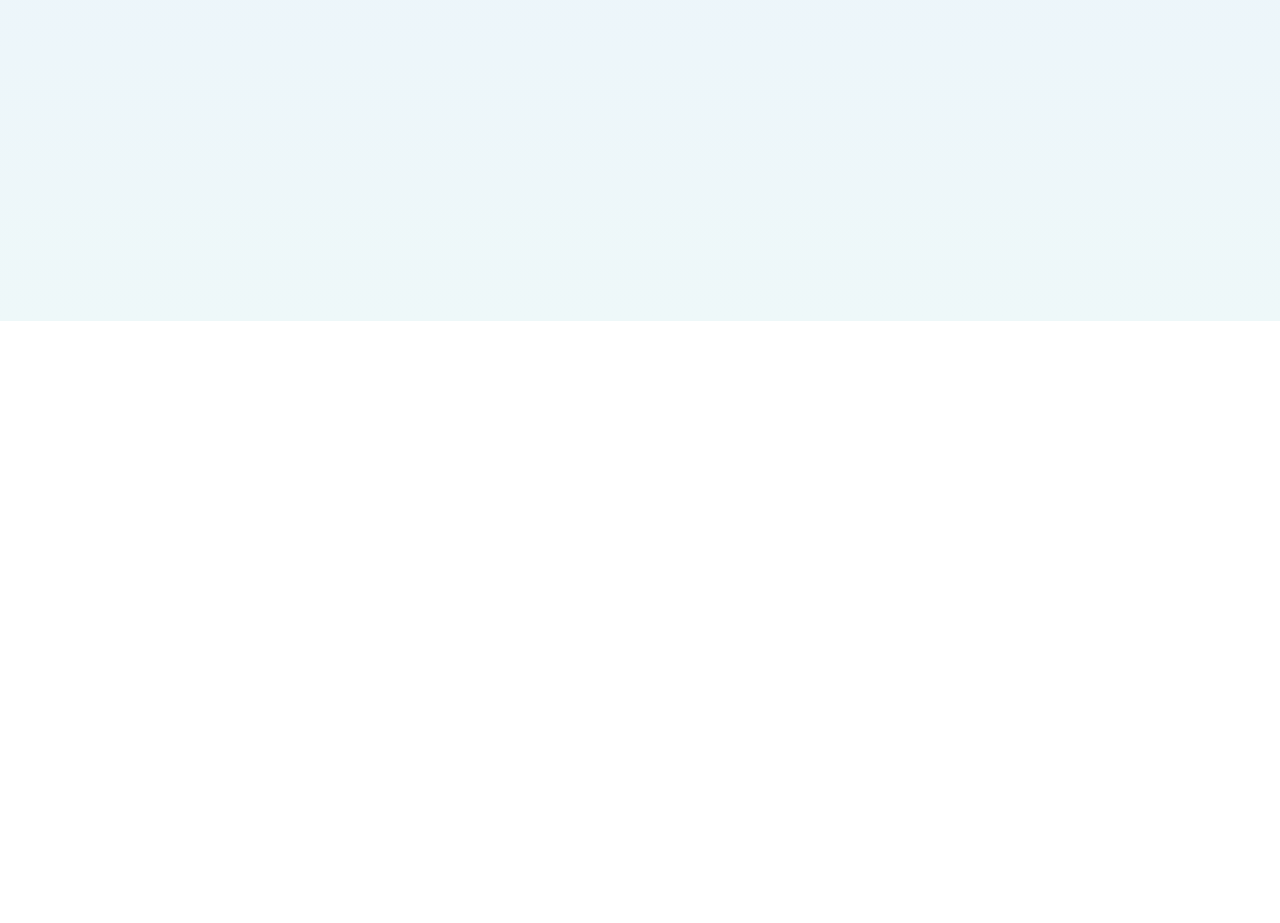
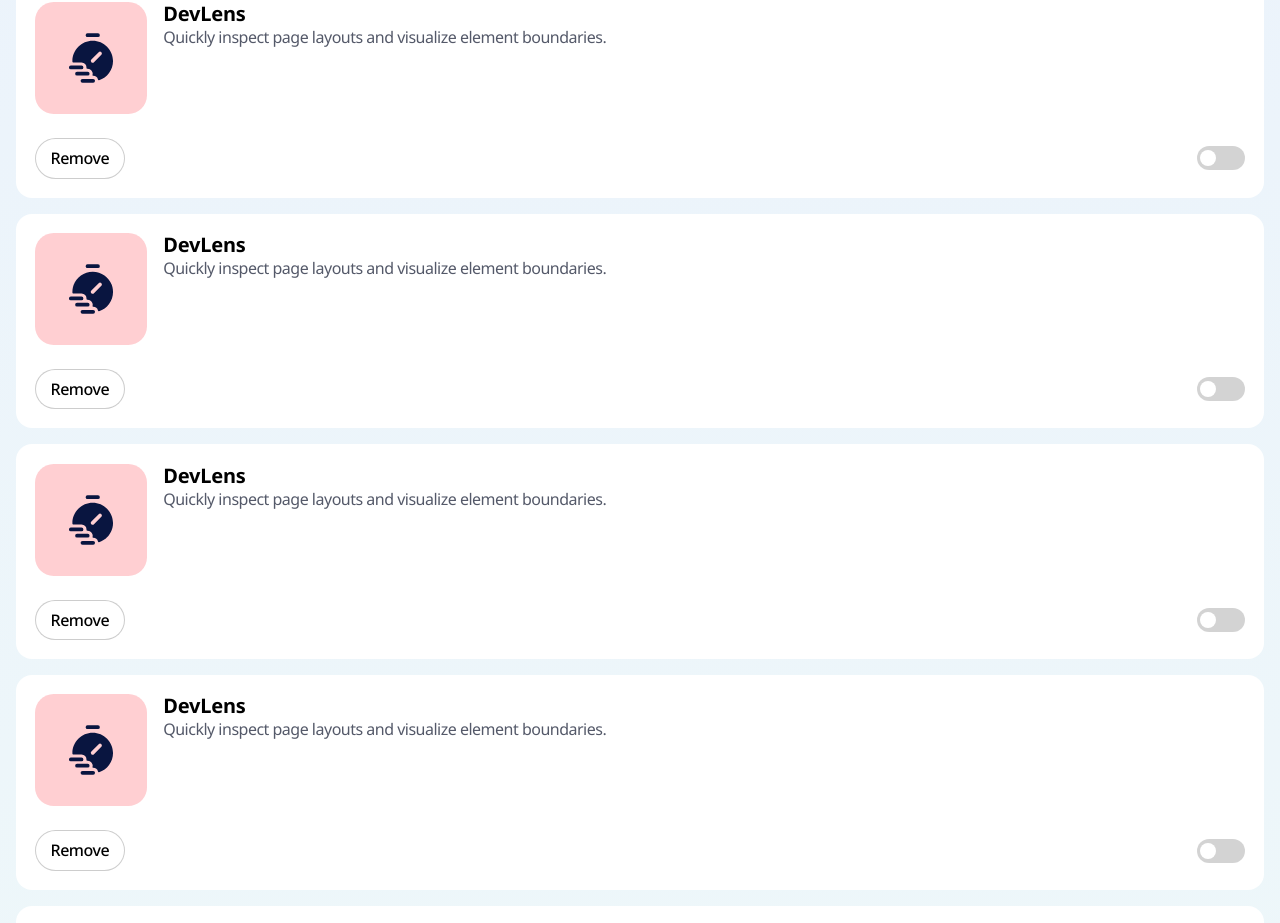
Before and after one commit to Dzik0/browser-extension, a React (Vite) app: page / in a window 1280 px wide. Shown: the part 479-1402 px from the top of the page. Before the commit the page ends 800 px from the top, so only its background shows below. Built offline with nearby package versions, Linux system fonts and the light colour scheme.

Commit message:
Moved single item into a new component and changed main to grid display css

```diff
--- a/src/App.jsx
+++ b/src/App.jsx
@@ -1,5 +1,5 @@
 import Header from './comps/Header.jsx';
-import img from './assets/logo-speed-boost.svg';
+import Extension from './comps/Extension.jsx';
 
 function App() {
   return (
@@ -14,25 +14,13 @@
         </div>
       </div>
       <main>
-        <div className="item-box">
-          <div className="item-info-box">
-            <div className="info-box-img">
-              <img src={img} alt="" />
-            </div>
-            <div className="info-box-info">
-              <h3 className="text-preset-2">DevLens</h3>
-              <p className="text-preset-5">
-                Quickly inspect page layouts and visualize element boundaries.
-              </p>
-            </div>
-          </div>
-          <div className="item-btns-box">
-            <button className="remove-btn text-preset-6">Remove</button>
-            <div className="move-btn-non">
-              <div className="move-btn-ball-non"></div>
-            </div>
-          </div>
-        </div>
+        <Extension />
+        <Extension />
+        <Extension />
+        <Extension />
+        <Extension />
+        <Extension />
+        <Extension />
       </main>
     </div>
   );
--- /dev/null
+++ b/src/comps/Extension.jsx
@@ -0,0 +1,27 @@
+import img from '../assets/logo-speed-boost.svg';
+
+function Extension() {
+  return (
+    <div className="item-box">
+      <div className="item-info-box">
+        <div className="info-box-img">
+          <img src={img} alt="" />
+        </div>
+        <div className="info-box-info">
+          <h3 className="text-preset-2">DevLens</h3>
+          <p className="text-preset-5">
+            Quickly inspect page layouts and visualize element boundaries.
+          </p>
+        </div>
+      </div>
+      <div className="item-btns-box">
+        <button className="remove-btn text-preset-6">Remove</button>
+        <div className="move-btn-non">
+          <div className="move-btn-ball-non"></div>
+        </div>
+      </div>
+    </div>
+  );
+}
+
+export default Extension;
--- a/src/index.css
+++ b/src/index.css
@@ -179,8 +179,14 @@
 }
 
 /* MAIN APP CSS */
+main {
+  display: grid;
+  grid-template-columns: 1fr;
+  gap: 1rem;
+}
+
 .prime-container {
-  /*  border: 1px solid red; */
+  border: none;
 }
 
 .upper-container {
```
